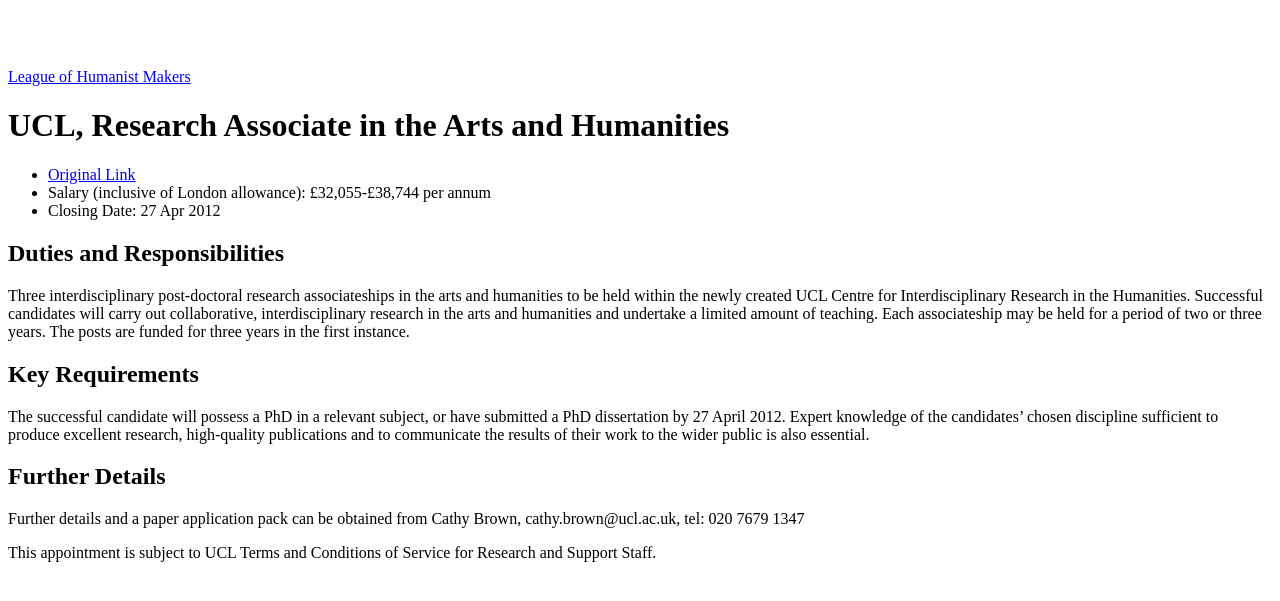
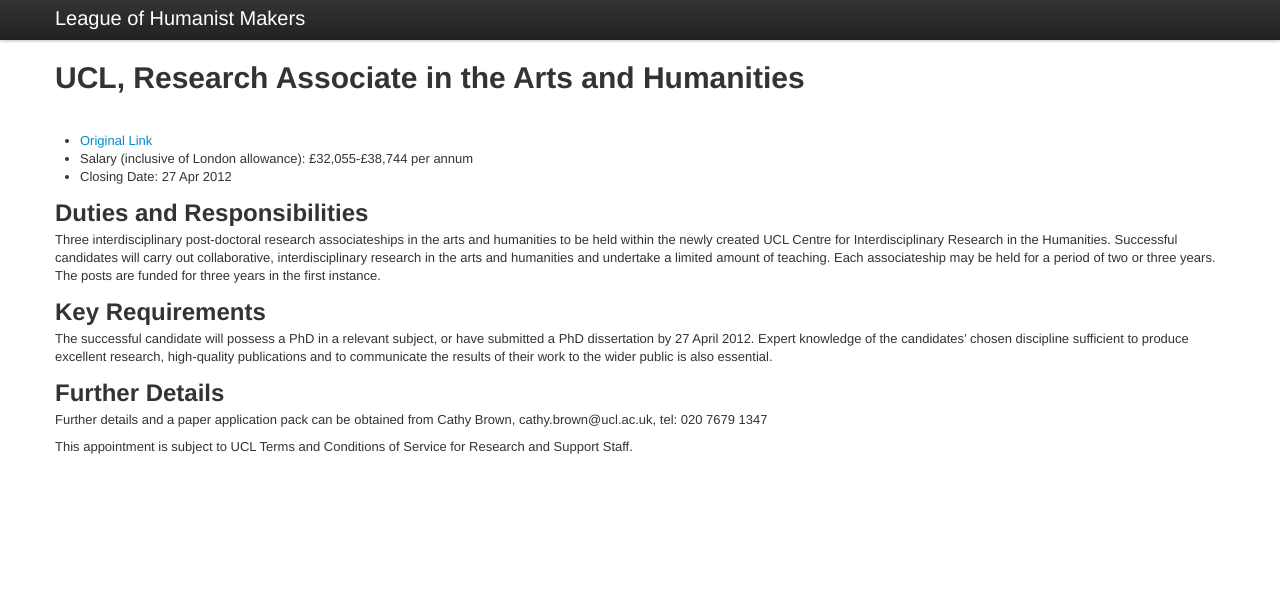
Before and after one commit to lofhm/DH-Job-Archive, a Jekyll site: the page built from _posts/2012-02-20-University-College-London-Research-Associate.markdown, in a window 1280 px wide. Shown: the top 601 px of the page. Built offline with Jekyll 4.4.1, drawn with Linux system fonts in a browser that asks for light colours.

Commit message:
Update listing template

```diff
--- a/_layouts/listing.html
+++ b/_layouts/listing.html
@@ -7,14 +7,14 @@
 	<title>{{ page.title}}</title>
 
     <!-- Le styles -->
-    <link href="../css/bootstrap.css" rel="stylesheet">
+    <link href="/css/bootstrap.css" rel="stylesheet">
     <style type="text/css">
       body {
         padding-top: 60px;
         padding-bottom: 40px;
       }
     </style>
-    <link href="../css/bootstrap-responsive.css" rel="stylesheet">
+    <link href="/css/bootstrap-responsive.css" rel="stylesheet">
 
     <!-- Le HTML5 shim, for IE6-8 support of HTML5 elements -->
     <!--[if lt IE 9]>
```
